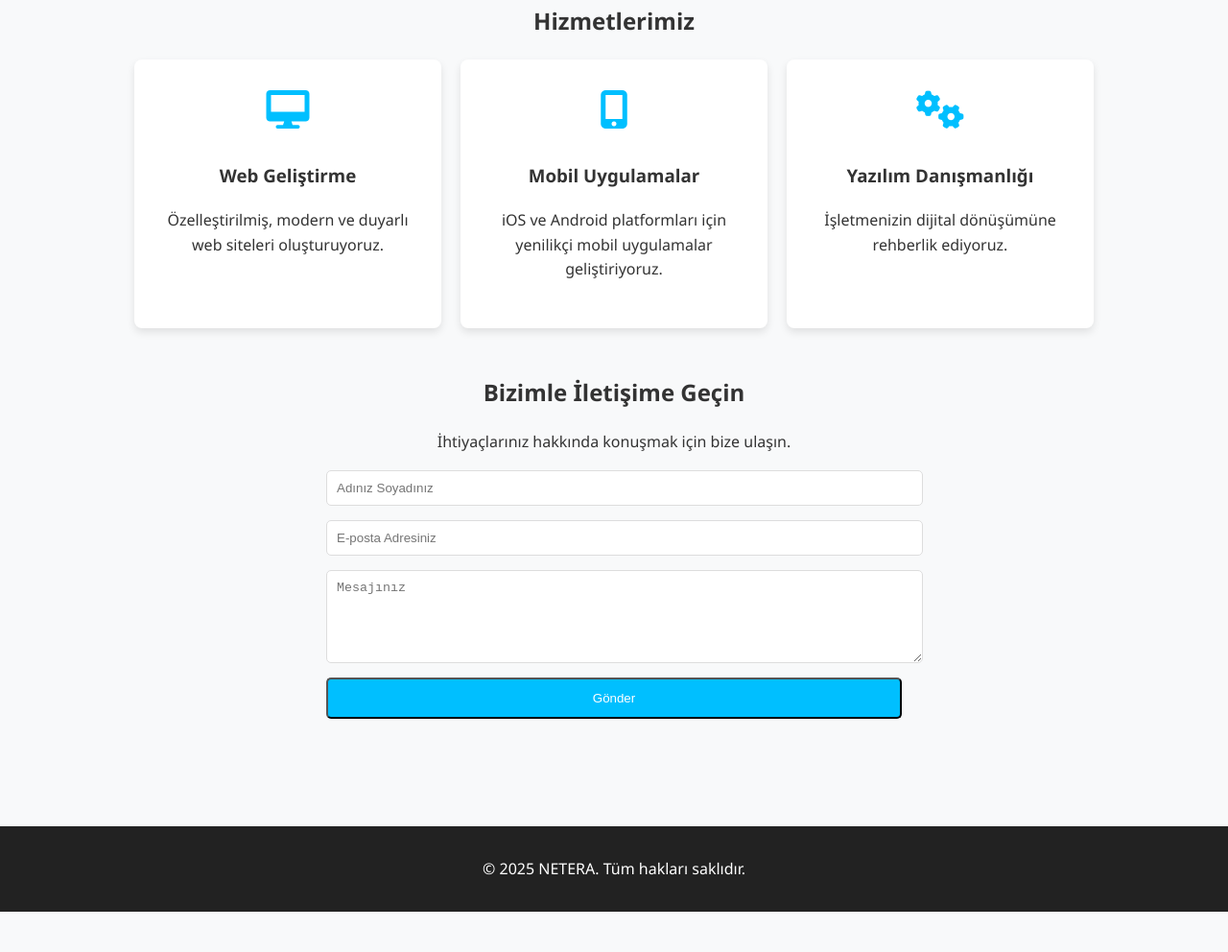
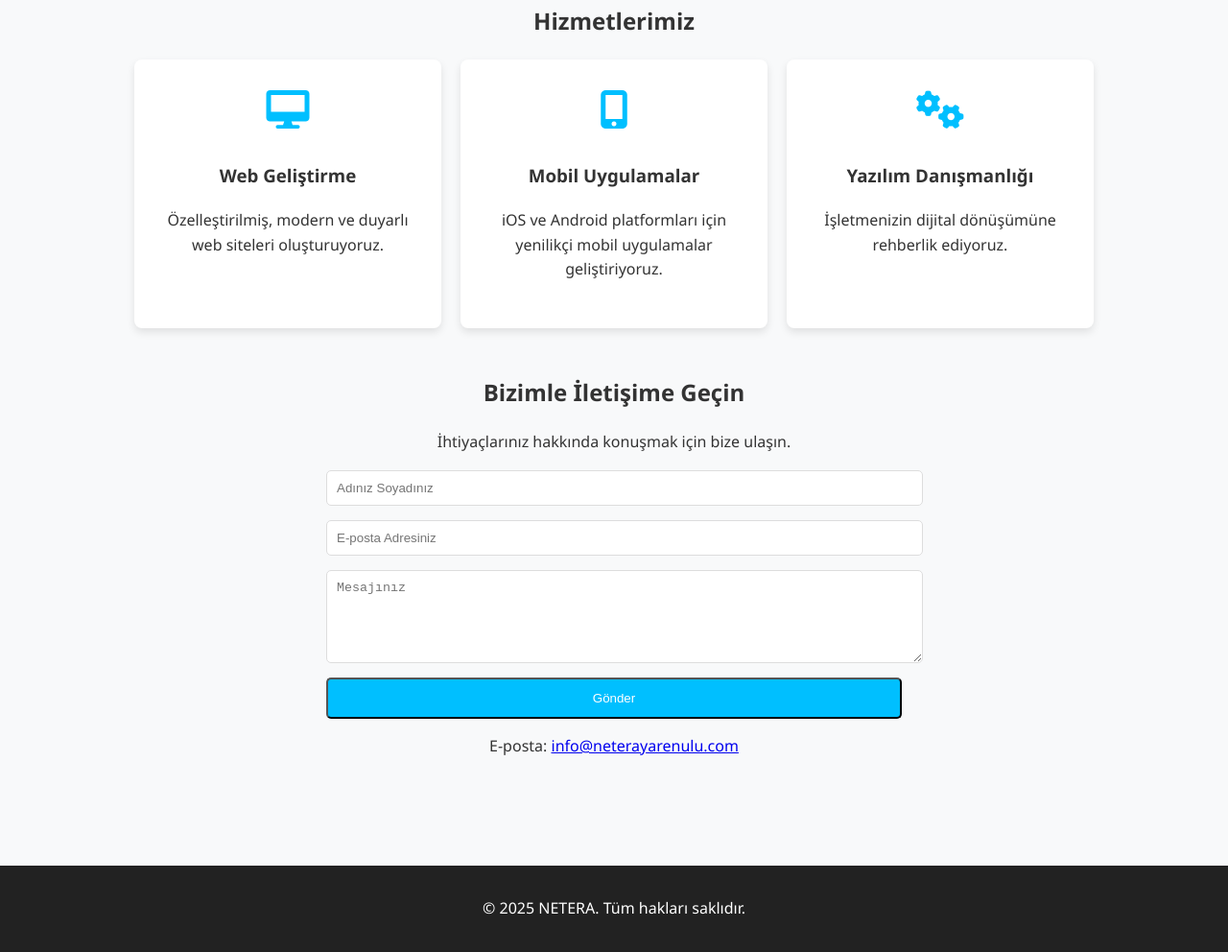
Before and after one commit to theulu12/netera, a plain HTML site: page index.html in a window 1280 px wide. Shown: the part 663-1655 px from the top of the page at 96% size. Before the commit the page ends 1613 px from the top, so only its background shows below. Drawn offline with Linux system fonts and the light colour scheme.

Commit message:
Update index.html

```diff
--- a/index.html
+++ b/index.html
@@ -58,6 +58,9 @@
                 <textarea name="message" rows="5" placeholder="Mesajınız"></textarea>
                 <button type="submit" class="btn">Gönder</button>
             </form>
+            <div class="contact-info">
+        <p>E-posta: <a href="mailto:info@neterayarenulu.com">info@neterayarenulu.com</a></p>
+    </div>
         </section>
     </main>
 
```
